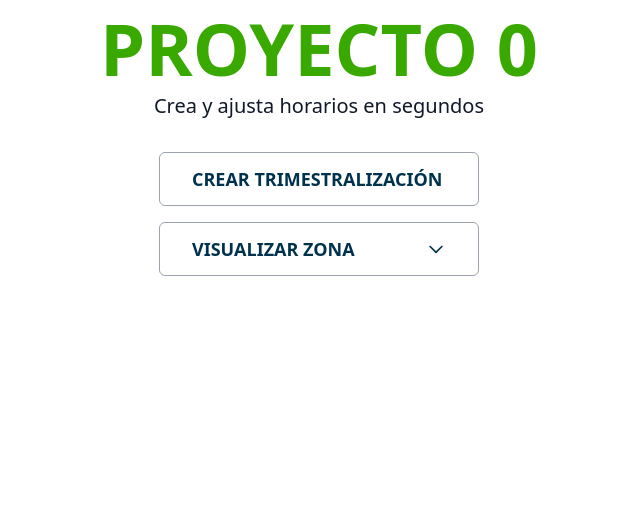
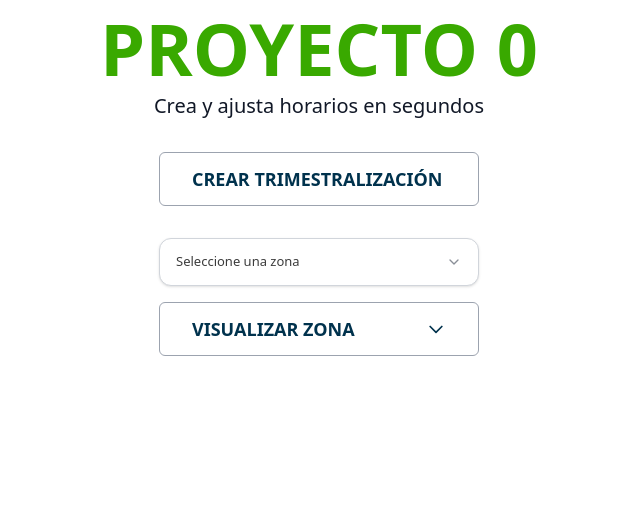
Before and after one commit to Jhonatan1217/proyecto-0-, a PHP site: page / in a window 1280 px wide. Shown: the part 157-683 px from the top of the page, without its empty margins (321-961 px from the left). Run offline with PHP 8.4, Linux system fonts and the light colour scheme; some libraries are stand-ins or nearby versions.

Commit message:
enrutamiento tabla

```diff
--- a/src/assets/js/landing.js
+++ b/src/assets/js/landing.js
@@ -87,3 +87,10 @@
         });
 
       })();
+
+      document.getElementById('zona').addEventListener('change', function() {
+        const zona = this.value;
+        if (zona) {
+            window.location.href = `index.php?page=src/views/register_tables&zona=${zona}`;
+        }
+      });
--- a/src/includes/main.php
+++ b/src/includes/main.php
@@ -1,6 +1,9 @@
 <?php
-// Página solicitada (por defecto 'home')
+// Página solicitada (por defecto 'landing')
 $page = $_GET['page'] ?? 'landing';
+
+// Evitar rutas maliciosas
+$page = basename($page);
 
 // Ruta de la vista
 $file = __DIR__ . "/../views/$page.php";
--- a/src/views/landing.php
+++ b/src/views/landing.php
@@ -27,6 +27,17 @@
         </button>
 
         <!-- Menú desplegable -->
+        <select id="zona" name="zona" required
+          class="select-chev w-60 lg:w-72 xl:w-80 2xl:w-96 h-12 px-4 text-[13px] rounded-xl border border-gray-300 outline-none bg-white shadow placeholder-gray-400 mt-4">
+          <option value="">Seleccione una zona</option>
+          <option value="zona1">Zona 1</option>
+          <option value="zona2">Zona 2</option>
+          <option value="zona3">Zona 3</option>
+          <option value="zona4">Zona 4</option>
+          <option value="zona5">Zona 5</option>
+          <option value="zona6">Zona 6</option>
+        </select>
+
         <?php
           // Opciones del menú
           $zonas = ["Zona 1", "Zona 2", "Zona 3", "Zona 5", "Zona 6"];
--- a/src/views/register_tables.php
+++ b/src/views/register_tables.php
@@ -3,7 +3,7 @@
 <head>
     <meta charset="UTF-8">
     <meta name="viewport" content="width=device-width, initial-scale=1.0">
-    <link rel="stylesheet" href="../assets/css/register_tables.css">
+    <link rel="stylesheet" href="src/assets/css/register_tables.css">
     <script src="https://cdn.tailwindcss.com"></script>
     <title>Proyecto 0 - Visualización de registro de tablas</title>
     </head>
@@ -214,6 +214,6 @@
             </div>
         </div>
     </div>
-    <script src="../assets/js/registerTables.js"></script>
+    <script src="src/assets/js/registerTables.js"></script>
 </body>
 </html>
```
